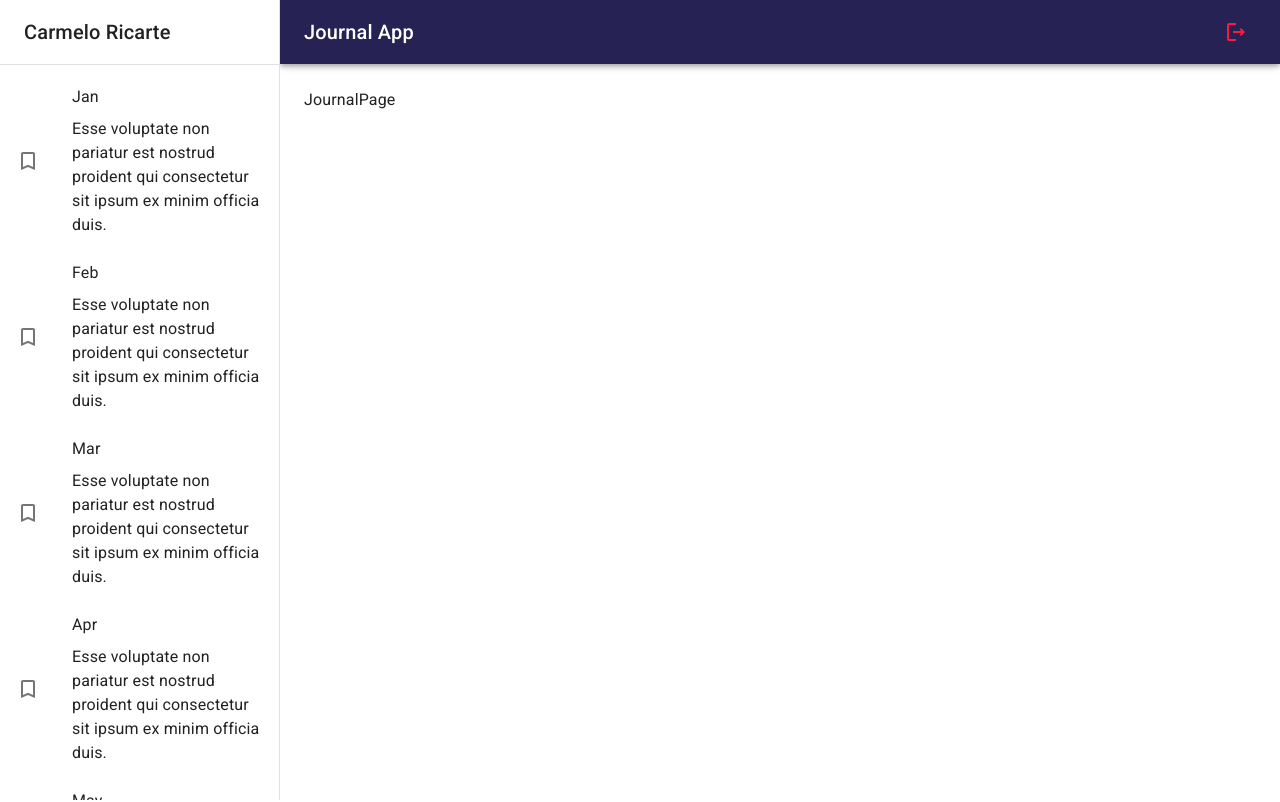
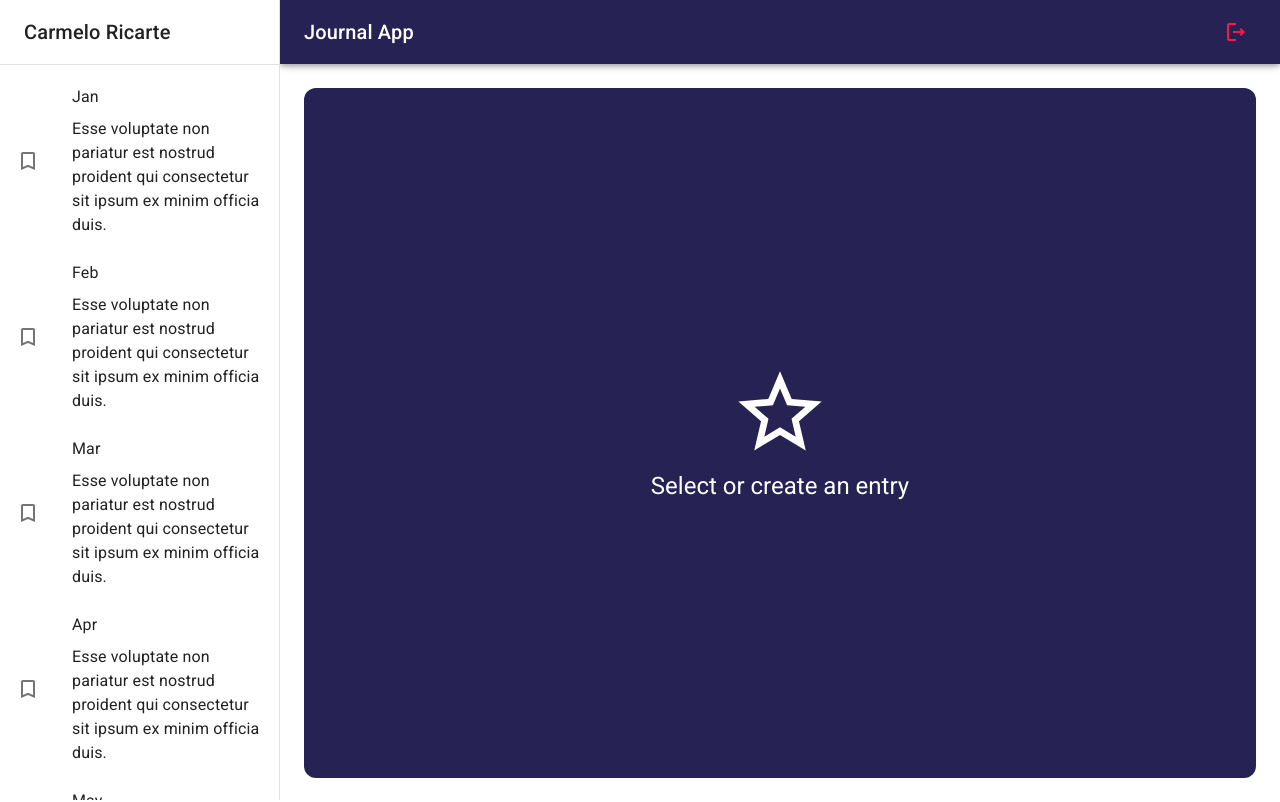
Before and after one commit to CarmeloRicarte/journal-app, a React (Vite) app: page / in a window 1280 px wide. Built offline with nearby package versions, Linux system fonts and the light colour scheme.

Commit message:
feat: create view for nothing selected and add it to page

```diff
--- a/src/journal/index.ts
+++ b/src/journal/index.ts
@@ -2,3 +2,4 @@
 export * from "./layout";
 export * from "./pages/JournalPage";
 export * from "./routes/JournalRoutes";
+export * from "./views";
--- a/src/journal/pages/JournalPage.tsx
+++ b/src/journal/pages/JournalPage.tsx
@@ -1,10 +1,11 @@
 import { Typography } from "@mui/material";
 import { JournalLayout } from "../layout/JournalLayout";
+import { NothingSelectedView } from "../views";
 
 export const JournalPage = () => {
   return (
     <JournalLayout>
-      <Typography>JournalPage</Typography>
+      <NothingSelectedView />
     </JournalLayout>
   );
 };
--- /dev/null
+++ b/src/journal/views/NothingSelectedView.tsx
@@ -0,0 +1,29 @@
+import { StarOutline } from "@mui/icons-material";
+import { Grid, Typography } from "@mui/material";
+
+export const NothingSelectedView = () => {
+  return (
+    <Grid
+      container
+      spacing={0}
+      direction="column"
+      alignItems="center"
+      justifyContent="center"
+      sx={{
+        minHeight: "calc(100vh - 110px)",
+        backgroundColor: "primary.main",
+        borderRadius: 3,
+      }}
+    >
+      <Grid item xs={12}>
+        <StarOutline sx={{ fontSize: 100, color: "white" }} />
+      </Grid>
+
+      <Grid item xs={12}>
+        <Typography variant="h5" color="white">
+          Select or create an entry
+        </Typography>
+      </Grid>
+    </Grid>
+  );
+};
--- /dev/null
+++ b/src/journal/views/index.ts
@@ -0,0 +1 @@
+export * from "./NothingSelectedView";
```
